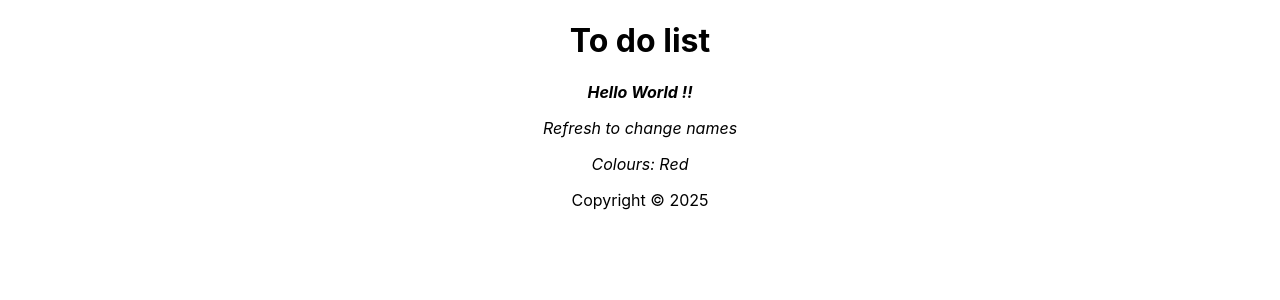
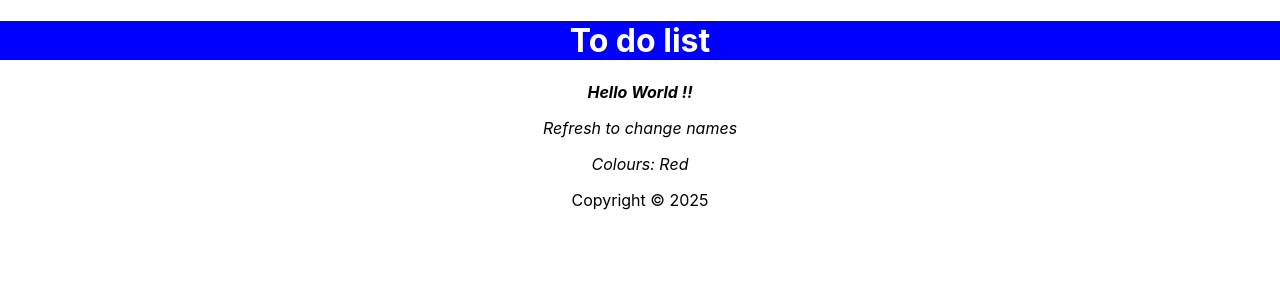
Before and after one commit to coddzz/react, a React (Create React App) app: page / in a window 1280 px wide. Shown: the top 300 px of the page. Built offline with nearby package versions, Linux system fonts and the light colour scheme.

Commit message:
inline style

```diff
--- a/src/Header.js
+++ b/src/Header.js
@@ -2,7 +2,9 @@ import React from 'react'
 
 const Header = () => {
   return (
-    <header>
+    <header style={{
+      backgroundColor: 'blue',
+      color:'white'}}>
       <h1>To do list</h1>
     </header>
   )
```
